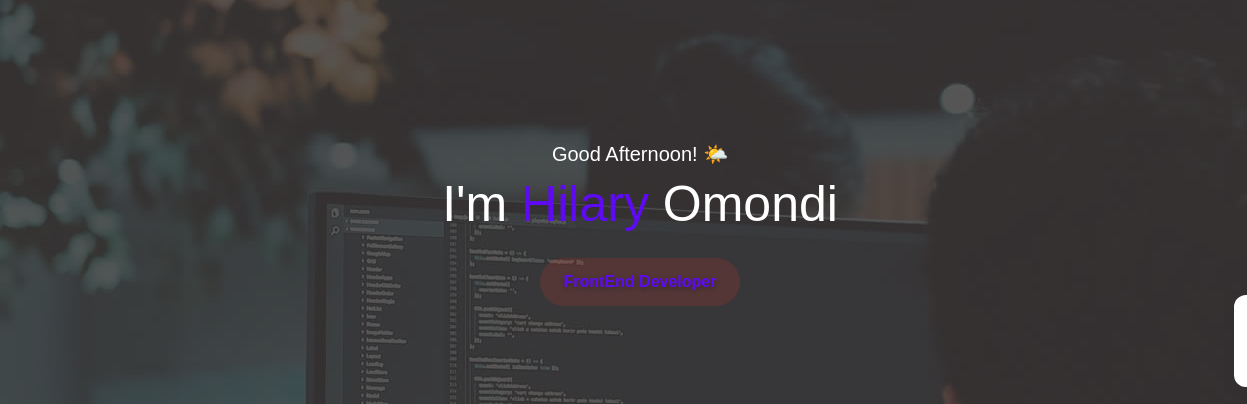
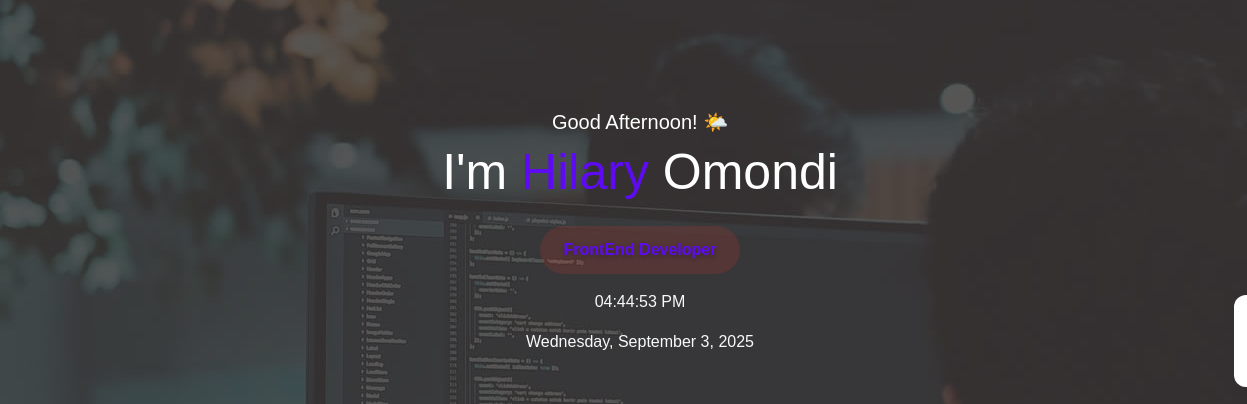
Before and after one commit to Hilary505/Portfolio, a website: page index.html in a window 1280 px wide. Shown: the part 110-514 px from the top of the page, 0-1247 px from the left. Drawn offline with nearby package versions, Linux system fonts and the light colour scheme; some packages are replaced by stand-ins of ours; files whose address does not match are found by name; a web font is replaced by a local one.

Commit message:
fix:  typeWriter function to prevent 'scrambling' effect

```diff
--- a/index.html
+++ b/index.html
@@ -925,7 +925,7 @@
   }
 
 // Typing animation for the badge
-  function typeWriter(element, text, speed = 100) {
+function typeWriter(element, text, speed = 100, callback) {
   let i = 0;
   element.innerHTML = '';
 
@@ -934,6 +934,8 @@
       element.innerHTML += text.charAt(i);
       i++;
       setTimeout(type, speed);
+    } else if (callback) {
+      setTimeout(callback, 1500);
     }
   }
   type();
@@ -945,7 +947,6 @@
   const timeElement = document.getElementById('currentTime');
   const dateElement = document.getElementById('currentDate');
 
-    // Format time
   const timeString = now.toLocaleTimeString('en-US', {
     hour12: true,
     hour: '2-digit',
@@ -953,13 +954,15 @@
     second: '2-digit'
   });
 
-    // Format date
   const dateString = now.toLocaleDateString('en-US', {
     weekday: 'long',
     year: 'numeric',
     month: 'long',
     day: 'numeric'
   });
+
+  if (timeElement) timeElement.textContent = timeString;
+  if (dateElement) dateElement.textContent = dateString;
 }
 
 // Array of different roles/titles to cycle through
@@ -971,12 +974,12 @@
 ];
 
 let currentRoleIndex = 0;
-
-  // Cycle through different roles
 function cycleRoles() {
   const typingElement = document.getElementById('typingText');
-    typeWriter(typingElement, roles[currentRoleIndex], 80);
+  typeWriter(typingElement, roles[currentRoleIndex], 80, () => {
     currentRoleIndex = (currentRoleIndex + 1) % roles.length;
+    cycleRoles(); // loop continuously
+  });
 }
 
 // Initialize live welcome functionality
@@ -984,18 +987,13 @@
   updateGreeting();
   updateDateTime();
 
-    // Start typing animation
   setTimeout(() => {
     cycleRoles();
   }, 1000);
 
   setInterval(updateDateTime, 1000);
-
-    // Cycle through roles every 4 seconds
-    setInterval(cycleRoles, 4000);
 });
 
-  // Add welcome message based on visit time
   function getWelcomeMessage() {
     const now = new Date();
     const hour = now.getHours();
```
Lines whose indentation alone changed are shown as unchanged.
